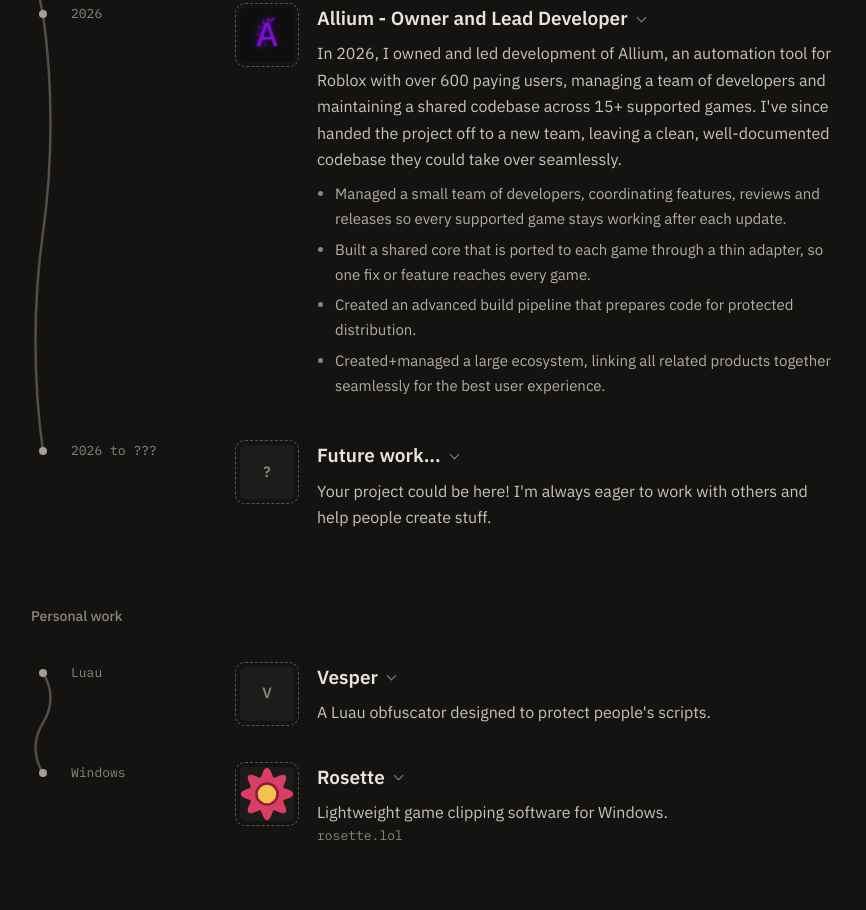
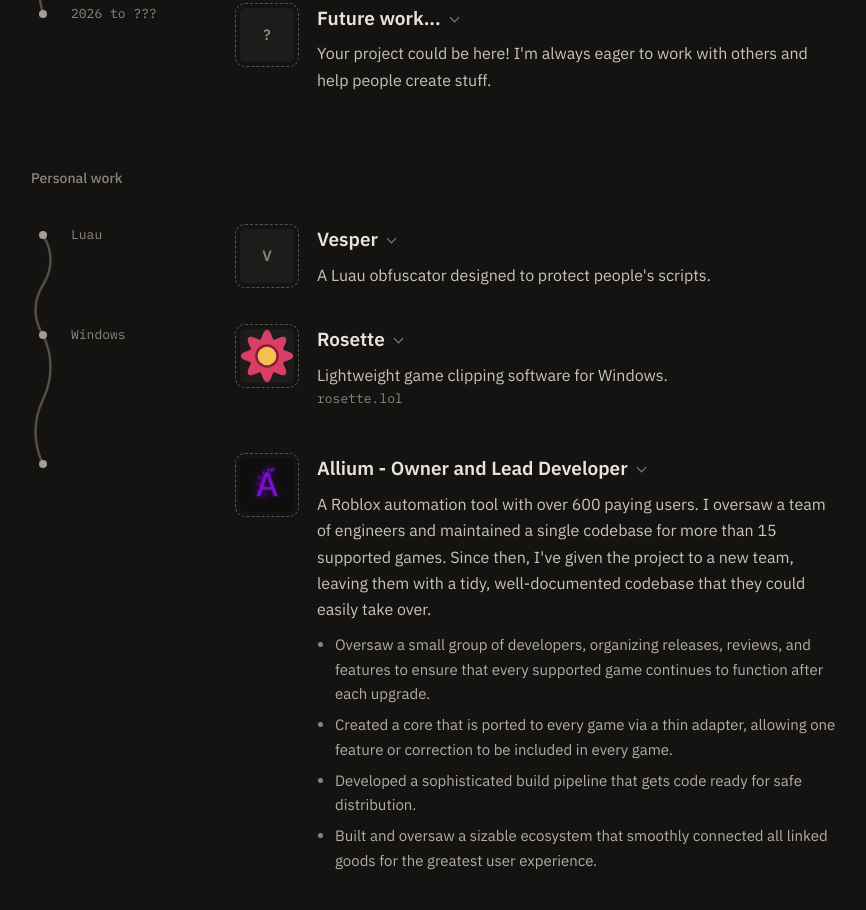
Before and after one commit to oluciii/portfolio, a plain HTML site: page index.html in a window 1280 px wide. Shown: the part 1290-2200 px from the top of the page, without its empty margins (203-1069 px from the left). Drawn offline with Linux system fonts and the light colour scheme.

Commit message:
Move Allium to personal work and reword intro

```diff
--- a/index.html
+++ b/index.html
@@ -233,7 +233,7 @@
       <img class="avatar" src="img/avatar.png" alt="lucii">
       <div>
         <h1>lucii <span class="pronouns">(she/her)</span></h1>
-        <p>I'm an 18 year old software engineer who works on games and build the tools to help people protect theirs too! I specialize in security work, and I'm also very experienced in general game development, with 5+ years of experience.</p>
+        <p>I'm an 18 year old software engineer who works on games and build the tools to help people protect theirs too! I specialize in security work, but I've also been doing general game development for over 5 years.</p>
       </div>
     </div>
   </header>
@@ -291,22 +291,6 @@
         </div>
       </div>
       <div class="job">
-        <span class="mono">2026</span>
-        <div class="job-body">
-          <img class="logo" src="img/allium.png" alt="">
-          <details class="entry" open>
-            <summary><h3>Allium - Owner and Lead Developer</h3><span class="chev" aria-hidden="true"></span></summary>
-            <p>In 2026, I owned and led development of Allium, an automation tool for Roblox with over 600 paying users, managing a team of developers and maintaining a shared codebase across 15+ supported games. I've since handed the project off to a new team, leaving a clean, well-documented codebase they could take over seamlessly.</p>
-            <ul class="details">
-              <li>Managed a small team of developers, coordinating features, reviews and releases so every supported game stays working after each update.</li>
-              <li>Built a shared core that is ported to each game through a thin adapter, so one fix or feature reaches every game.</li>
-              <li>Created an advanced build pipeline that prepares code for protected distribution.</li>
-              <li>Created+managed a large ecosystem, linking all related products together seamlessly for the best user experience.</li>
-            </ul>
-          </details>
-        </div>
-      </div>
-      <div class="job">
         <span class="mono">2026 to ???</span>
         <div class="job-body">
           <span class="logo">?</span>
@@ -338,6 +322,22 @@
             <summary><h3><a href="https://rosette.lol" target="_blank" rel="noopener">Rosette</a></h3><span class="chev" aria-hidden="true"></span></summary>
             <p>Lightweight game clipping software for Windows.</p>
             <a class="mono site" href="https://rosette.lol" target="_blank" rel="noopener">rosette.lol</a>
+          </details>
+        </div>
+      </div>
+      <div class="job">
+        <span class="mono"></span>
+        <div class="job-body">
+          <img class="logo" src="img/allium.png" alt="">
+          <details class="entry" open>
+            <summary><h3>Allium - Owner and Lead Developer</h3><span class="chev" aria-hidden="true"></span></summary>
+            <p>A Roblox automation tool with over 600 paying users. I oversaw a team of engineers and maintained a single codebase for more than 15 supported games. Since then, I've given the project to a new team, leaving them with a tidy, well-documented codebase that they could easily take over.</p>
+            <ul class="details">
+              <li>Oversaw a small group of developers, organizing releases, reviews, and features to ensure that every supported game continues to function after each upgrade.</li>
+              <li>Created a core that is ported to every game via a thin adapter, allowing one feature or correction to be included in every game.</li>
+              <li>Developed a sophisticated build pipeline that gets code ready for safe distribution.</li>
+              <li>Built and oversaw a sizable ecosystem that smoothly connected all linked goods for the greatest user experience.</li>
+            </ul>
           </details>
         </div>
       </div>
```
